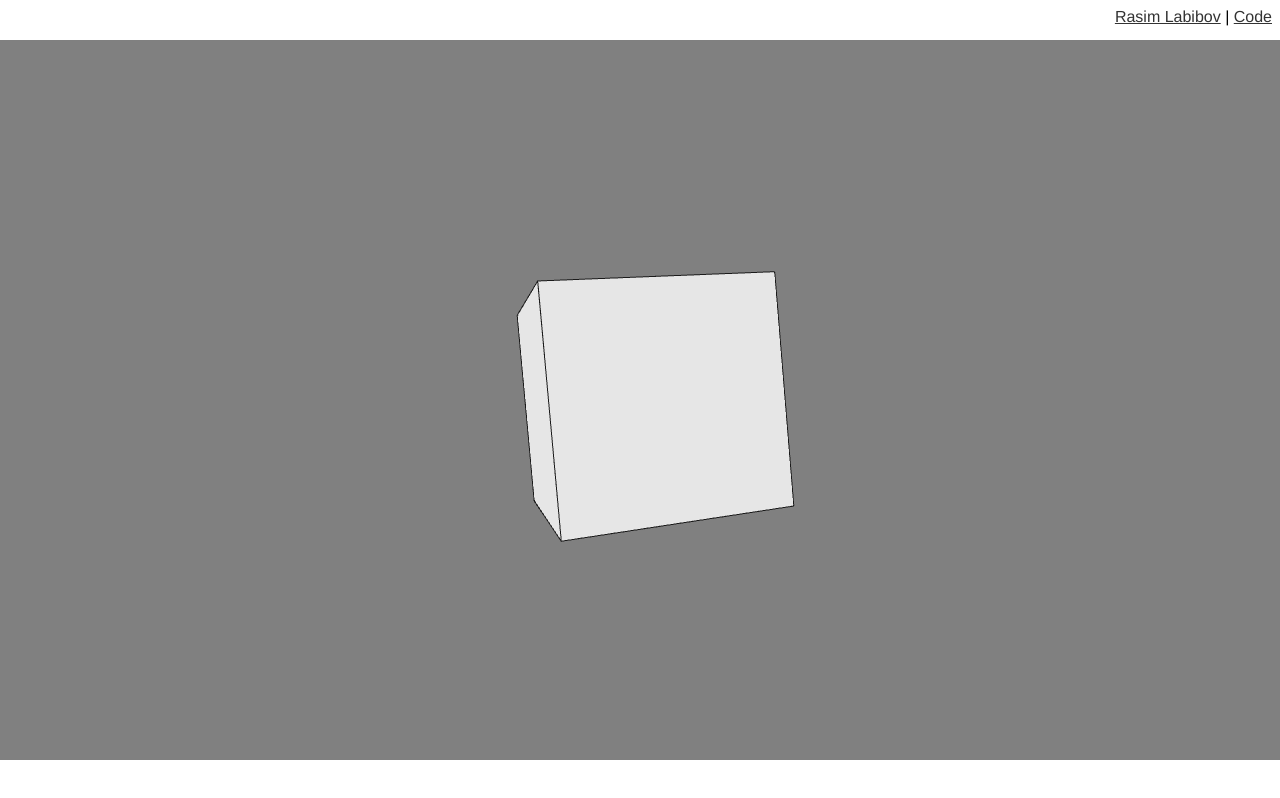
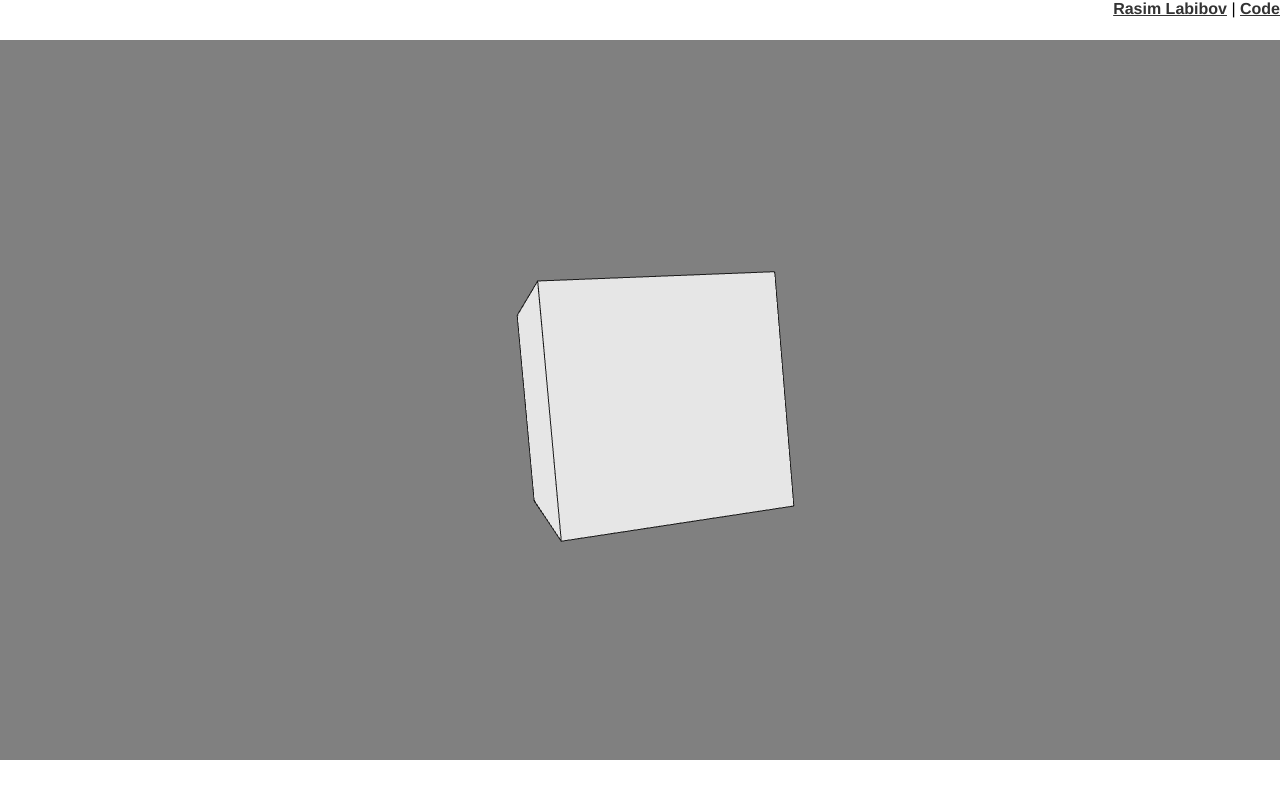
Before and after one commit to Postrediori/WebGlShaderCrash, a plain HTML site: page index.html in a window 1280 px wide. Drawn offline with Linux system fonts and the light colour scheme.

Commit message:
Fix links display on top of canvas

```diff
--- a/css/index.css
+++ b/css/index.css
@@ -11,14 +11,16 @@ canvas {
 }
 
 #hud {
-    top: 0px;
-    right: 0px;
-    text-align: right;
+    position: absolute;
+    top: 0;
+    right: 0;
+    z-index: 3;
 }
 
 #hud a {
     text-decoration: underline;
     color: #333333;
+    font-weight: bold;
 }
 
 #hud a:link {
```
